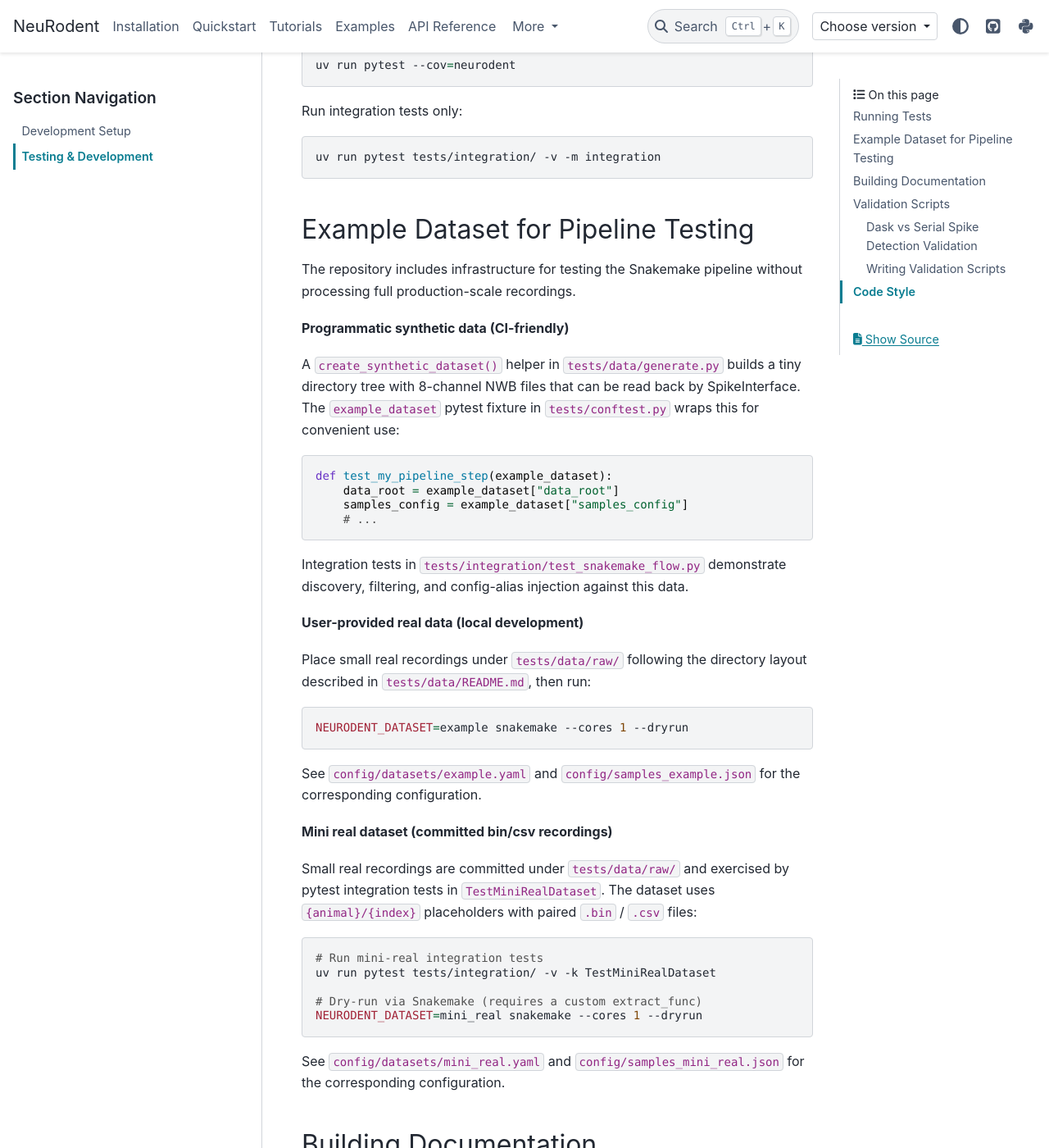
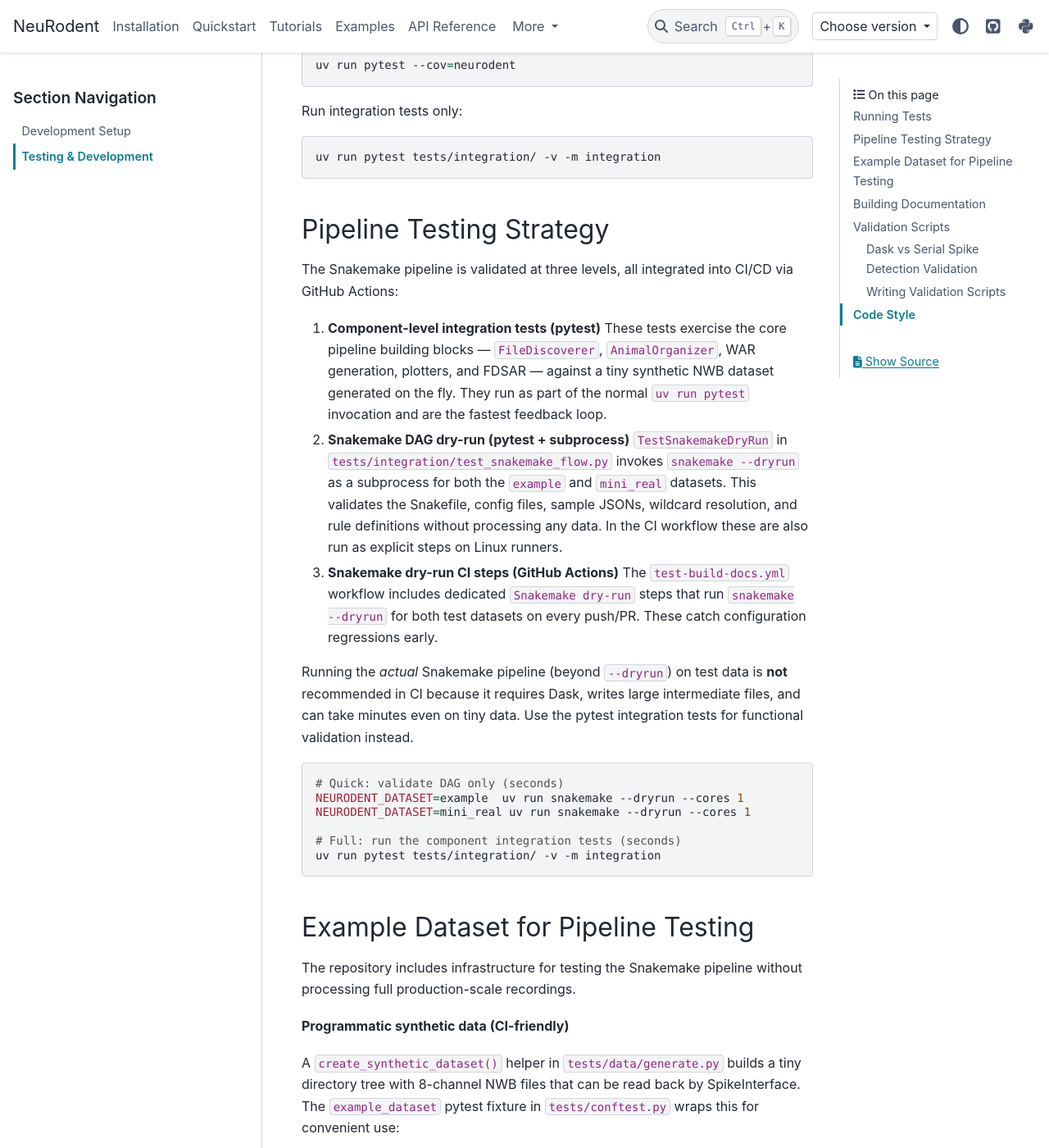
Before and after one commit to josephdong1000/neurodent, a Sphinx documentation site: the page built from docs/contributing/testing.rst, in a window 1280 px wide and 1400 px high, scrolled down 454 px. Shown: the whole window at 82% size. Built offline with Sphinx 7.4.7 and the PyData theme 0.15.4, drawn with Linux system fonts in a browser that asks for light colours; pages that are not in the unit, such as notebooks, are missing from menus.

Commit message:
Add Snakemake dry-run tests and CI steps for pipeline validation
- Add TestSnakemakeDryRun pytest class with tests for example and
  mini_real datasets (validates DAG construction via snakemake --dryrun)
- Add explicit Snakemake dry-run CI steps in GitHub Actions workflow
  (Linux only, after pytest, before coverage upload)
- Update docs/contributing/testing.rst with recommended pipeline testing
  strategy: component tests via pytest + DAG validation via --dryrun

Co-authored-by: josephdong1000 <84431899+josephdong1000@users.noreply.github.com>

```diff
--- a/docs/contributing/testing.rst
+++ b/docs/contributing/testing.rst
@@ -23,6 +23,45 @@ Run integration tests only:
 
 .. code-block:: bash
 
+   uv run pytest tests/integration/ -v -m integration
+
+
+Pipeline Testing Strategy
+-------------------------
+
+The Snakemake pipeline is validated at three levels, all integrated into
+CI/CD via GitHub Actions:
+
+1. **Component-level integration tests (pytest)**
+   These tests exercise the core pipeline building blocks — ``FileDiscoverer``,
+   ``AnimalOrganizer``, WAR generation, plotters, and FDSAR — against a tiny
+   synthetic NWB dataset generated on the fly.  They run as part of the
+   normal ``uv run pytest`` invocation and are the fastest feedback loop.
+
+2. **Snakemake DAG dry-run (pytest + subprocess)**
+   ``TestSnakemakeDryRun`` in ``tests/integration/test_snakemake_flow.py``
+   invokes ``snakemake --dryrun`` as a subprocess for both the ``example`` and
+   ``mini_real`` datasets.  This validates the Snakefile, config files, sample
+   JSONs, wildcard resolution, and rule definitions without processing any data.
+   In the CI workflow these are also run as explicit steps on Linux runners.
+
+3. **Snakemake dry-run CI steps (GitHub Actions)**
+   The ``test-build-docs.yml`` workflow includes dedicated
+   ``Snakemake dry-run`` steps that run ``snakemake --dryrun`` for both test
+   datasets on every push/PR.  These catch configuration regressions early.
+
+Running the *actual* Snakemake pipeline (beyond ``--dryrun``) on
+test data is **not** recommended in CI because it requires Dask, writes
+large intermediate files, and can take minutes even on tiny data.  Use the
+pytest integration tests for functional validation instead.
+
+.. code-block:: bash
+
+   # Quick: validate DAG only (seconds)
+   NEURODENT_DATASET=example  uv run snakemake --dryrun --cores 1
+   NEURODENT_DATASET=mini_real uv run snakemake --dryrun --cores 1
+
+   # Full: run the component integration tests (seconds)
    uv run pytest tests/integration/ -v -m integration
 
 
```
Also changed, not shown: 2 other files.
